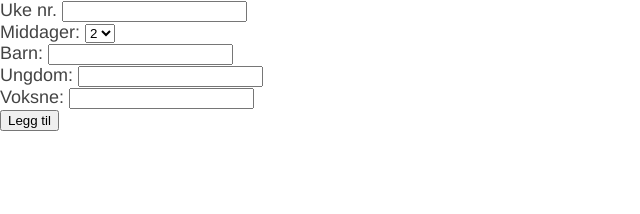
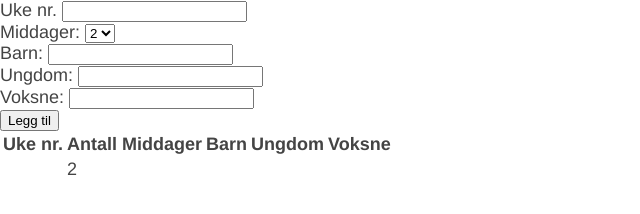
Before and after one commit to Karlinator/IT2Portalen, a plain HTML site: page eksamensbesvarelser/index.html in a window 1280 px wide. Both pictures are taken after a click on the button "Legg til". Shown: the whole page, without its empty margins (0-640 px from the left). Drawn offline with Linux system fonts and the light colour scheme; files that its build step writes are made by us from their sources.

Commit message:
Add to table code

```diff
--- a/eksamensbesvarelser/index.html
+++ b/eksamensbesvarelser/index.html
@@ -22,6 +22,15 @@
         <button id="addButton" onclick="addRow()">Legg til</button>
     </div>
     <div class="dinnerTable">
+        <table>
+            <tr>
+                <th>Uke nr.</th>
+                <th>Antall Middager</th>
+                <th>Barn</th>
+                <th>Ungdom</th>
+                <th>Voksne</th>
+            </tr>
+        </table>
     </div>
 </body>
 </html>
--- a/eksamensbesvarelser/main.js
+++ b/eksamensbesvarelser/main.js
@@ -6,6 +6,10 @@ var orders = [], debug = true;
 function $(i) {
     "use strict";
     return document.querySelector(i);
+}
+function updateTable(newOrder) {
+    "use strict";
+    $(".dinnerTable table").insertAdjacentHTML('beforeend', '<tr><td>' + newOrder.week + '</td><td>' + newOrder.dinners + '</td><td>' + newOrder.children + '</td><td>' + newOrder.youth + '</td><td>' + newOrder.adults + '</td></tr>');
 }
 function addRow() {
     "use strict";
@@ -18,6 +22,7 @@ function addRow() {
     if (debug) {console.log(week); }
     newOrder = {'week': week, 'dinners': dinners, 'children': children, 'youth': youth, 'adults': adults};
     orders.push(newOrder);
+    updateTable(newOrder);
 }
 document.addEventListener('DOMContentLoaded', function () {
     "use strict";
```
